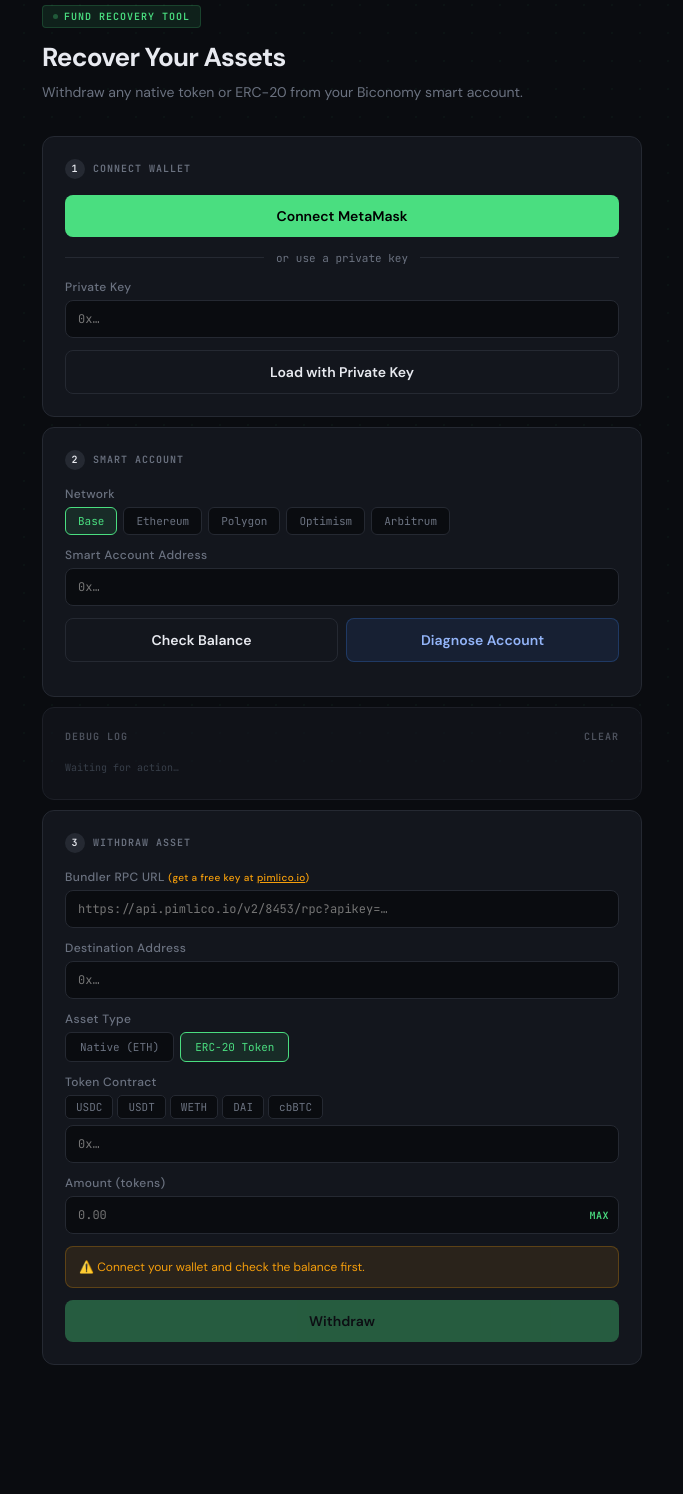
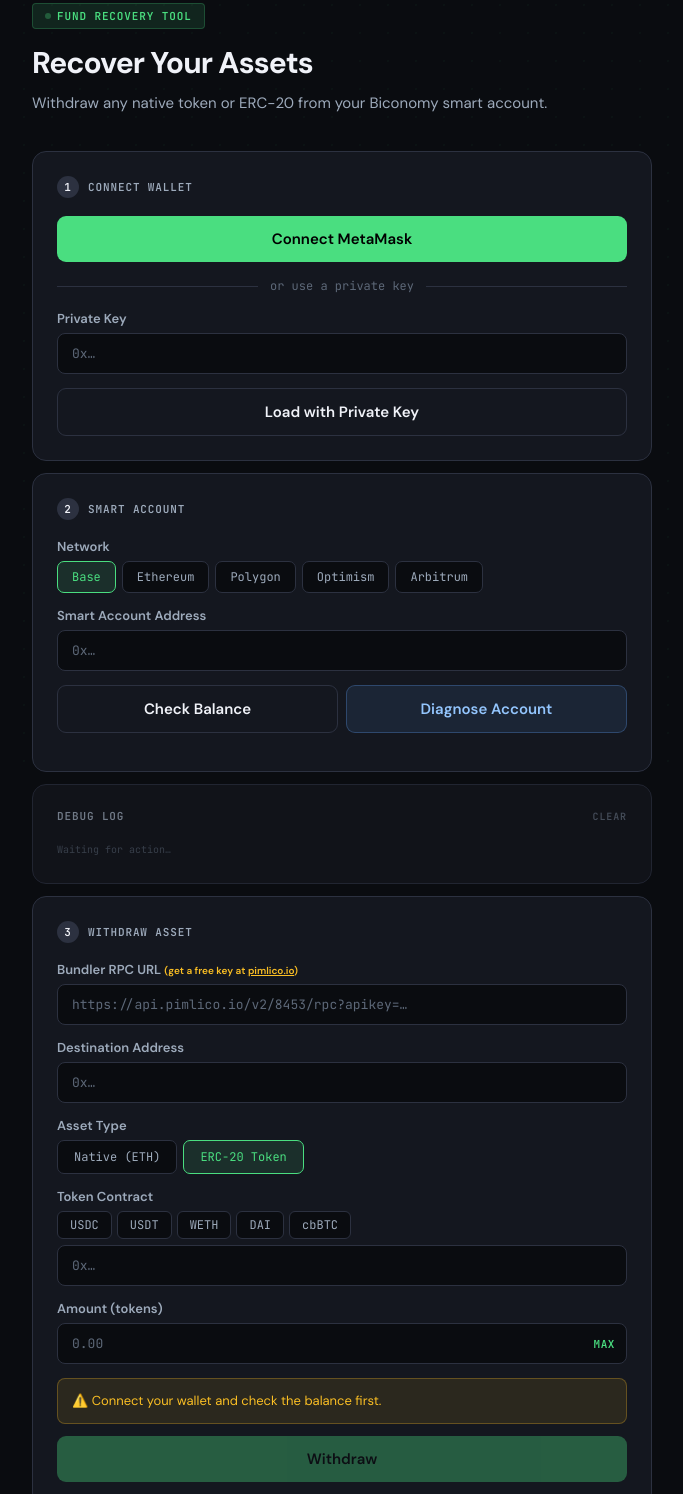
Before and after one commit to ramenforbreakfast/biconomy-smart-account-rescuer, a plain HTML site: page index.html in a window 1280 px wide. Shown: the part 37-1531 px from the top of the page, without its empty margins (298-981 px from the left). Before the commit the page ends 1492 px from the top, so only its background shows below. Drawn offline with nearby package versions, Linux system fonts and the light colour scheme.

Commit message:
fix: improve app readability

```diff
--- a/style.css
+++ b/style.css
@@ -2,19 +2,20 @@
 
 :root {
   --bg: #0a0c10;
-  --surface: #13161d;
-  --border: #252932;
+  --surface: #14171f;
+  --border: #2c3140;
   --accent: #4ade80;
-  --accent-dim: rgba(74, 222, 128, 0.10);
-  --accent-glow: rgba(74, 222, 128, 0.25);
-  --blue: #3b82f6;
-  --blue-dim: rgba(59, 130, 246, 0.10);
-  --text: #e8eaf0;
-  --muted: #6b7280;
-  --warn: #f59e0b;
-  --warn-dim: rgba(245, 158, 11, 0.10);
-  --error: #ef4444;
-  --error-dim: rgba(239, 68, 68, 0.10);
+  --accent-dim: rgba(74, 222, 128, 0.12);
+  --accent-glow: rgba(74, 222, 128, 0.28);
+  --blue: #60a5fa;
+  --blue-dim: rgba(96, 165, 250, 0.12);
+  --text: #f0f2f8;
+  --label: #9daabb;
+  --muted: #5d6878;
+  --warn: #fbbf24;
+  --warn-dim: rgba(251, 191, 36, 0.10);
+  --error: #f87171;
+  --error-dim: rgba(248, 113, 113, 0.10);
 }
 
 * { box-sizing: border-box; margin: 0; padding: 0; }
@@ -28,42 +29,43 @@
   flex-direction: column;
   align-items: center;
   padding: 40px 20px 80px;
+  font-size: 15px;
 }
 
 body::before {
   content: '';
   position: fixed;
   inset: 0;
-  background-image: radial-gradient(rgba(74, 222, 128, 0.04) 1px, transparent 1px);
+  background-image: radial-gradient(rgba(74, 222, 128, 0.035) 1px, transparent 1px);
   background-size: 28px 28px;
   pointer-events: none;
 }
 
-.container { width: 100%; max-width: 600px; position: relative; z-index: 1; }
+.container { width: 100%; max-width: 620px; position: relative; z-index: 1; }
 
-header { margin-bottom: 32px; }
+header { margin-bottom: 36px; }
 
 .badge {
   display: inline-flex;
   align-items: center;
   gap: 6px;
   font-family: 'JetBrains Mono', monospace;
-  font-size: 10px;
+  font-size: 11px;
   font-weight: 600;
   color: var(--accent);
   background: var(--accent-dim);
-  border: 1px solid rgba(74, 222, 128, 0.18);
-  padding: 4px 10px;
+  border: 1px solid rgba(74, 222, 128, 0.22);
+  padding: 5px 12px;
   border-radius: 4px;
-  letter-spacing: 0.1em;
+  letter-spacing: 0.08em;
   text-transform: uppercase;
-  margin-bottom: 14px;
+  margin-bottom: 16px;
 }
 
 .badge::before {
   content: '';
-  width: 5px;
-  height: 5px;
+  width: 6px;
+  height: 6px;
   background: var(--accent);
   border-radius: 50%;
   animation: pulse 2s infinite;
@@ -71,38 +73,38 @@
 
 @keyframes pulse { 0%, 100% { opacity: 1; } 50% { opacity: 0.3; } }
 
-h1 { font-size: 26px; font-weight: 700; letter-spacing: -0.03em; line-height: 1.2; margin-bottom: 8px; }
+h1 { font-size: 30px; font-weight: 700; letter-spacing: -0.03em; line-height: 1.2; margin-bottom: 10px; }
 
-.subtitle { font-size: 14px; color: var(--muted); line-height: 1.6; }
+.subtitle { font-size: 15px; color: var(--label); line-height: 1.6; }
 
 .card {
   background: var(--surface);
   border: 1px solid var(--border);
-  border-radius: 12px;
-  padding: 22px;
-  margin-bottom: 10px;
+  border-radius: 14px;
+  padding: 24px;
+  margin-bottom: 12px;
 }
 
 .card-title {
   font-family: 'JetBrains Mono', monospace;
-  font-size: 10px;
+  font-size: 11px;
   font-weight: 600;
-  letter-spacing: 0.1em;
+  letter-spacing: 0.08em;
   text-transform: uppercase;
-  color: var(--muted);
-  margin-bottom: 16px;
+  color: var(--label);
+  margin-bottom: 18px;
   display: flex;
   align-items: center;
-  gap: 8px;
+  gap: 9px;
 }
 
 .step-num {
-  width: 20px;
-  height: 20px;
+  width: 22px;
+  height: 22px;
   border-radius: 50%;
   background: var(--border);
   color: var(--text);
-  font-size: 10px;
+  font-size: 11px;
   display: flex;
   align-items: center;
   justify-content: center;
@@ -114,11 +116,10 @@
 
 label {
   display: block;
-  font-size: 12px;
-  font-weight: 500;
-  color: var(--muted);
-  margin-bottom: 5px;
-  letter-spacing: 0.03em;
+  font-size: 13px;
+  font-weight: 600;
+  color: var(--label);
+  margin-bottom: 6px;
 }
 
 input {
@@ -128,25 +129,26 @@
   border-radius: 8px;
   color: var(--text);
   font-family: 'JetBrains Mono', monospace;
-  font-size: 12px;
-  padding: 10px 12px;
+  font-size: 13px;
+  padding: 11px 14px;
   outline: none;
   transition: border-color 0.15s;
 }
 
+input::placeholder { color: var(--muted); }
 input:focus { border-color: var(--accent); }
 
-.field { margin-bottom: 12px; }
+.field { margin-bottom: 14px; }
 .field:last-child { margin-bottom: 0; }
 
 .net-btn {
-  padding: 6px 12px;
-  border-radius: 6px;
+  padding: 7px 14px;
+  border-radius: 7px;
   border: 1px solid var(--border);
   background: var(--bg);
-  color: var(--muted);
+  color: var(--label);
   font-family: 'JetBrains Mono', monospace;
-  font-size: 11px;
+  font-size: 12px;
   cursor: pointer;
   transition: all 0.15s;
 }
@@ -156,10 +158,10 @@
 
 .btn {
   width: 100%;
-  padding: 12px 20px;
-  border-radius: 8px;
+  padding: 13px 20px;
+  border-radius: 9px;
   font-family: 'DM Sans', sans-serif;
-  font-size: 14px;
+  font-size: 15px;
   font-weight: 600;
   cursor: pointer;
   border: none;
@@ -167,44 +169,44 @@
 }
 
 .btn-primary { background: var(--accent); color: #000; }
-.btn-primary:hover:not(:disabled) { background: #6ee7a0; box-shadow: 0 0 20px var(--accent-glow); }
+.btn-primary:hover:not(:disabled) { background: #6ee7a0; box-shadow: 0 0 22px var(--accent-glow); }
 .btn-primary:disabled { opacity: 0.35; cursor: not-allowed; }
 
 .btn-outline { background: transparent; border: 1px solid var(--border); color: var(--text); }
 .btn-outline:hover:not(:disabled) { border-color: var(--accent); color: var(--accent); }
 
-.btn-diag { background: rgba(59, 130, 246, 0.1); border: 1px solid rgba(59, 130, 246, 0.25); color: #93b4f8; }
-.btn-diag:hover:not(:disabled) { background: rgba(59, 130, 246, 0.2); }
+.btn-diag { background: rgba(96, 165, 250, 0.10); border: 1px solid rgba(96, 165, 250, 0.28); color: #93c5fd; }
+.btn-diag:hover:not(:disabled) { background: rgba(96, 165, 250, 0.18); }
 
 .alert {
   border-radius: 8px;
-  padding: 11px 13px;
-  font-size: 12px;
+  padding: 12px 14px;
+  font-size: 13px;
   line-height: 1.5;
-  margin-top: 10px;
+  margin-top: 12px;
   display: none;
 }
 
 .alert.visible { display: block; }
-.alert-warn { background: var(--warn-dim); border: 1px solid rgba(245, 158, 11, 0.25); color: var(--warn); }
-.alert-error { background: var(--error-dim); border: 1px solid rgba(239, 68, 68, 0.25); color: var(--error); }
-.alert-success { background: var(--accent-dim); border: 1px solid rgba(74, 222, 128, 0.25); color: var(--accent); }
-.alert-info { background: var(--blue-dim); border: 1px solid rgba(59, 130, 246, 0.25); color: #93b4f8; }
+.alert-warn    { background: var(--warn-dim);  border: 1px solid rgba(251, 191, 36, 0.28);  color: var(--warn); }
+.alert-error   { background: var(--error-dim); border: 1px solid rgba(248, 113, 113, 0.28); color: var(--error); }
+.alert-success { background: var(--accent-dim);border: 1px solid rgba(74, 222, 128, 0.28);  color: var(--accent); }
+.alert-info    { background: var(--blue-dim);  border: 1px solid rgba(96, 165, 250, 0.28);  color: #93c5fd; }
 
 .wallet-status {
   display: flex;
   align-items: center;
   gap: 10px;
-  padding: 10px 12px;
+  padding: 11px 14px;
   background: var(--bg);
   border: 1px solid var(--border);
   border-radius: 8px;
   font-family: 'JetBrains Mono', monospace;
-  font-size: 11px;
-  color: var(--muted);
+  font-size: 12px;
+  color: var(--label);
 }
 
-.wallet-status.connected { border-color: rgba(74, 222, 128, 0.3); color: var(--accent); }
+.wallet-status.connected { border-color: rgba(74, 222, 128, 0.35); color: var(--accent); }
 
 .dot { width: 7px; height: 7px; border-radius: 50%; background: var(--border); flex-shrink: 0; }
 .dot.on { background: var(--accent); }
@@ -213,9 +215,9 @@
   display: flex;
   align-items: center;
   gap: 12px;
-  margin: 14px 0;
+  margin: 16px 0;
   color: var(--muted);
-  font-size: 11px;
+  font-size: 12px;
   font-family: 'JetBrains Mono', monospace;
 }
 
@@ -228,16 +230,17 @@
 }
 
 .eth-warn {
-  font-size: 11px;
+  font-size: 12px;
   font-family: 'JetBrains Mono', monospace;
+  margin-top: 2px;
 }
-.eth-warn.bad  { color: #ef4444; }
+.eth-warn.bad  { color: var(--error); }
 .eth-warn.warn { color: var(--warn); }
-.eth-warn.good { color: #4ade80; }
+.eth-warn.good { color: var(--accent); }
 
 .tx-link {
   font-family: 'JetBrains Mono', monospace;
-  font-size: 11px;
+  font-size: 12px;
   color: var(--accent);
   word-break: break-all;
   text-decoration: none;
@@ -254,7 +257,7 @@
   border-radius: 50%;
   animation: spin 0.6s linear infinite;
   vertical-align: middle;
-  margin-right: 6px;
+  margin-right: 7px;
 }
 
 @keyframes spin { to { transform: rotate(360deg); } }
@@ -263,11 +266,11 @@
 
 .max-btn {
   position: absolute;
-  right: 10px;
+  right: 12px;
   top: 50%;
   transform: translateY(-50%);
-  font-size: 10px;
-  font-weight: 600;
+  font-size: 11px;
+  font-weight: 700;
   color: var(--accent);
   cursor: pointer;
   letter-spacing: 0.05em;
@@ -297,7 +300,7 @@
 .diag-label { color: var(--muted); min-width: 150px; flex-shrink: 0; }
 .diag-val { color: var(--text); word-break: break-all; }
 .diag-val.good { color: var(--accent); }
-.diag-val.bad { color: var(--error); }
+.diag-val.bad  { color: var(--error); }
 .diag-val.warn { color: var(--warn); }
 
 .diag-section {
@@ -315,7 +318,7 @@
 
 .scan-state {
   font-family: 'JetBrains Mono', monospace;
-  font-size: 11px;
+  font-size: 12px;
   color: var(--blue);
   padding: 8px 0;
 }
@@ -324,7 +327,7 @@
   display: flex;
   align-items: center;
   justify-content: space-between;
-  padding: 10px 0;
+  padding: 12px 0;
   border-bottom: 1px solid var(--border);
   gap: 12px;
 }
@@ -339,14 +342,14 @@
 
 .asset-symbol {
   font-family: 'JetBrains Mono', monospace;
-  font-size: 13px;
+  font-size: 14px;
   font-weight: 600;
   color: var(--text);
 }
 
 .asset-subtext {
   font-family: 'JetBrains Mono', monospace;
-  font-size: 10px;
+  font-size: 11px;
   color: var(--muted);
 }
 
@@ -359,7 +362,7 @@
 
 .asset-bal {
   font-family: 'JetBrains Mono', monospace;
-  font-size: 14px;
+  font-size: 16px;
   font-weight: 600;
   color: var(--accent);
 }
@@ -368,18 +371,18 @@
 
 .token-presets {
   display: flex;
-  gap: 4px;
+  gap: 5px;
   flex-wrap: wrap;
 }
 
 .tok-btn {
-  padding: 4px 10px;
-  border-radius: 5px;
+  padding: 5px 12px;
+  border-radius: 6px;
   border: 1px solid var(--border);
   background: var(--bg);
-  color: var(--muted);
+  color: var(--label);
   font-family: 'JetBrains Mono', monospace;
-  font-size: 11px;
+  font-size: 12px;
   cursor: pointer;
   transition: all 0.15s;
 }
@@ -387,33 +390,34 @@
 .tok-btn:hover { border-color: var(--accent); color: var(--accent); }
 
 .tok-withdraw-btn {
-  padding: 3px 9px;
-  border-radius: 5px;
-  border: 1px solid rgba(74, 222, 128, 0.3);
+  padding: 5px 11px;
+  border-radius: 6px;
+  border: 1px solid rgba(74, 222, 128, 0.35);
   background: var(--accent-dim);
   color: var(--accent);
   font-family: 'JetBrains Mono', monospace;
-  font-size: 10px;
+  font-size: 12px;
+  font-weight: 600;
   cursor: pointer;
   transition: all 0.15s;
   white-space: nowrap;
 }
 
-.tok-withdraw-btn:hover { background: rgba(74, 222, 128, 0.2); }
+.tok-withdraw-btn:hover { background: rgba(74, 222, 128, 0.22); }
 
 /* Asset type toggle (Step 3) */
 
 .asset-btn {
-  padding: 7px 14px;
-  border-radius: 6px;
+  padding: 8px 16px;
+  border-radius: 7px;
   border: 1px solid var(--border);
   background: var(--bg);
-  color: var(--muted);
+  color: var(--label);
   font-family: 'JetBrains Mono', monospace;
-  font-size: 11px;
+  font-size: 12px;
   cursor: pointer;
   transition: all 0.15s;
 }
 
-.asset-btn:hover { border-color: var(--accent); color: var(--accent); }
+.asset-btn:hover  { border-color: var(--accent); color: var(--accent); }
 .asset-btn.active { border-color: var(--accent); color: var(--accent); background: var(--accent-dim); }
```
